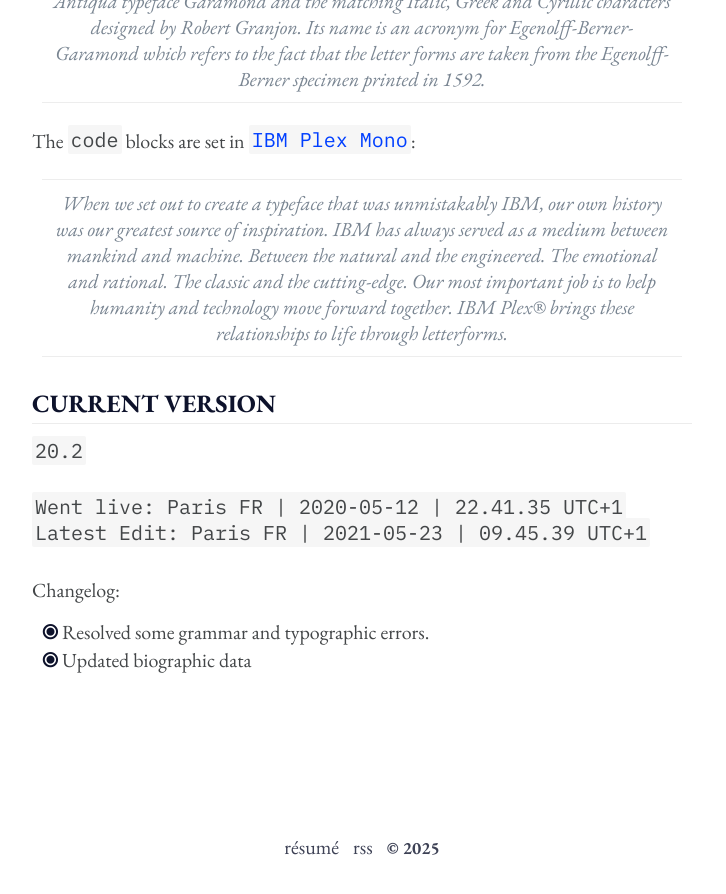
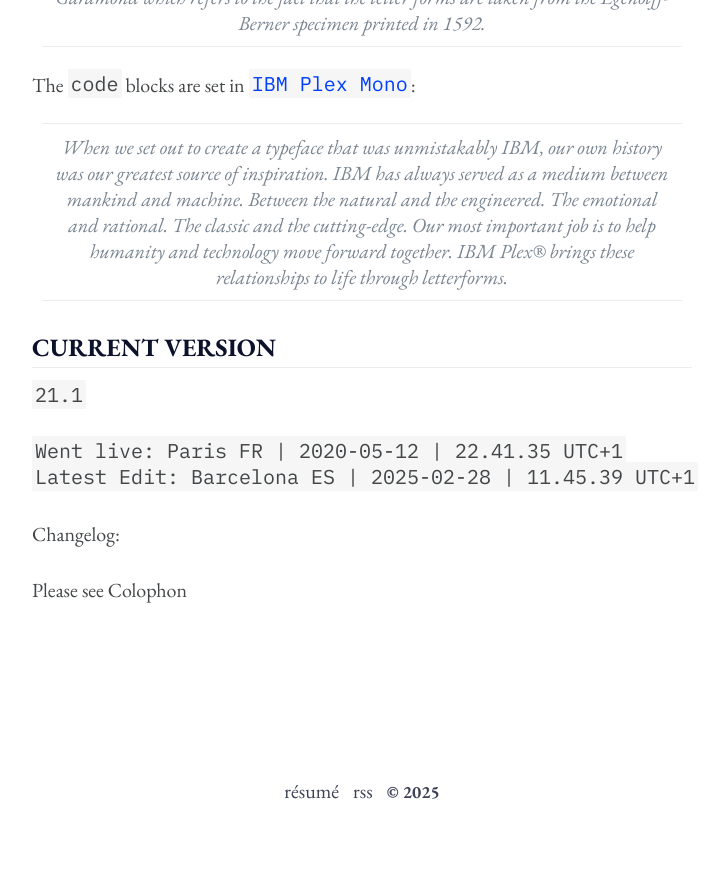
Before and after one commit to davidglidden/davidglidden.github.io, a Jekyll site: the page built from notes.md, in a window 1280 px wide and 900 px high, scrolled down 1526 px. Shown: the top 894 px of the window, without its empty margins (278-1004 px from the left). Built offline with Jekyll 4.4.1, drawn with Linux system fonts in a browser that asks for light colours; after the commit the page ends 2370 px from its top, so only the background shows below that; some of the changed text lies outside the part shown.

Commit message:
Update notes.md

```diff
--- a/notes.md
+++ b/notes.md
@@ -48,12 +47,11 @@ The `code` blocks are set in [`IBM Plex Mono`](https://www.ibm.com/plex/):
 
 ### CURRENT VERSION
 
-`20.2`
+`21.1`
 
 `Went live: Paris FR | 2020-05-12 | 22.41.35 UTC+1`
-`Latest Edit: Paris FR | 2021-05-23 | 09.45.39 UTC+1`
+`Latest Edit: Barcelona ES | 2025-02-28 | 11.45.39 UTC+1`
 
 Changelog:
 
-- Resolved some grammar and typographic errors.
-- Updated biographic data
+Please see Colophon
```
Also changed, not shown: other parts of notes.md (+3 -4 lines).
